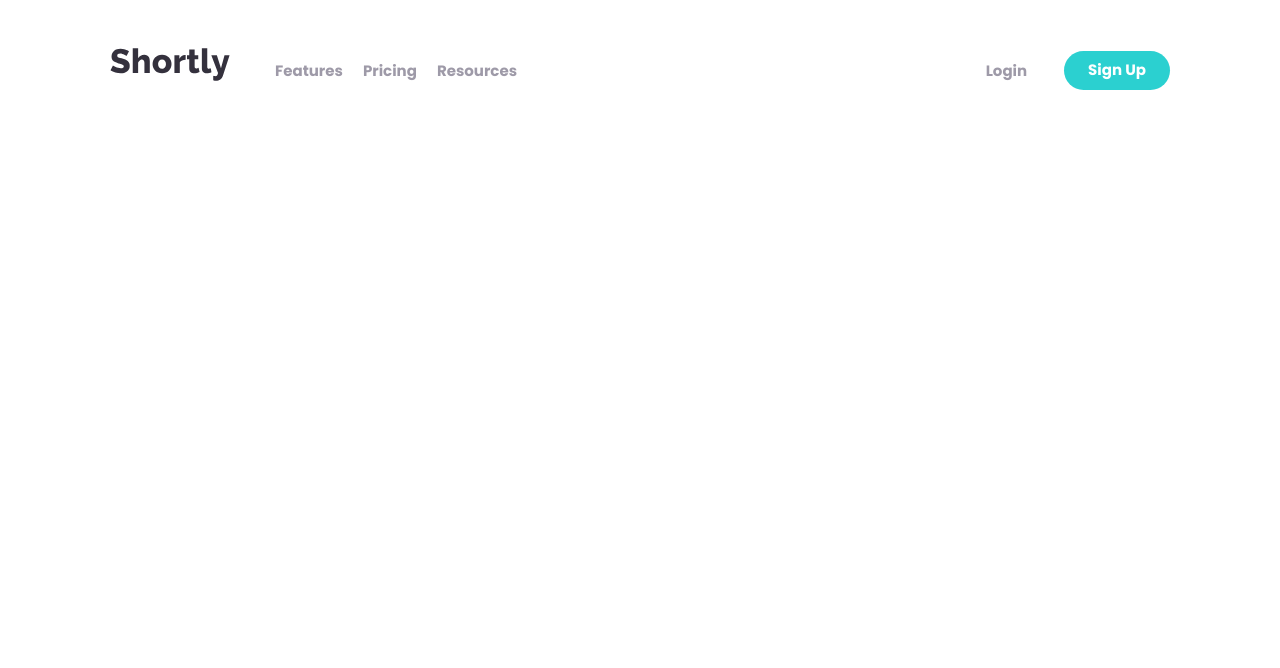
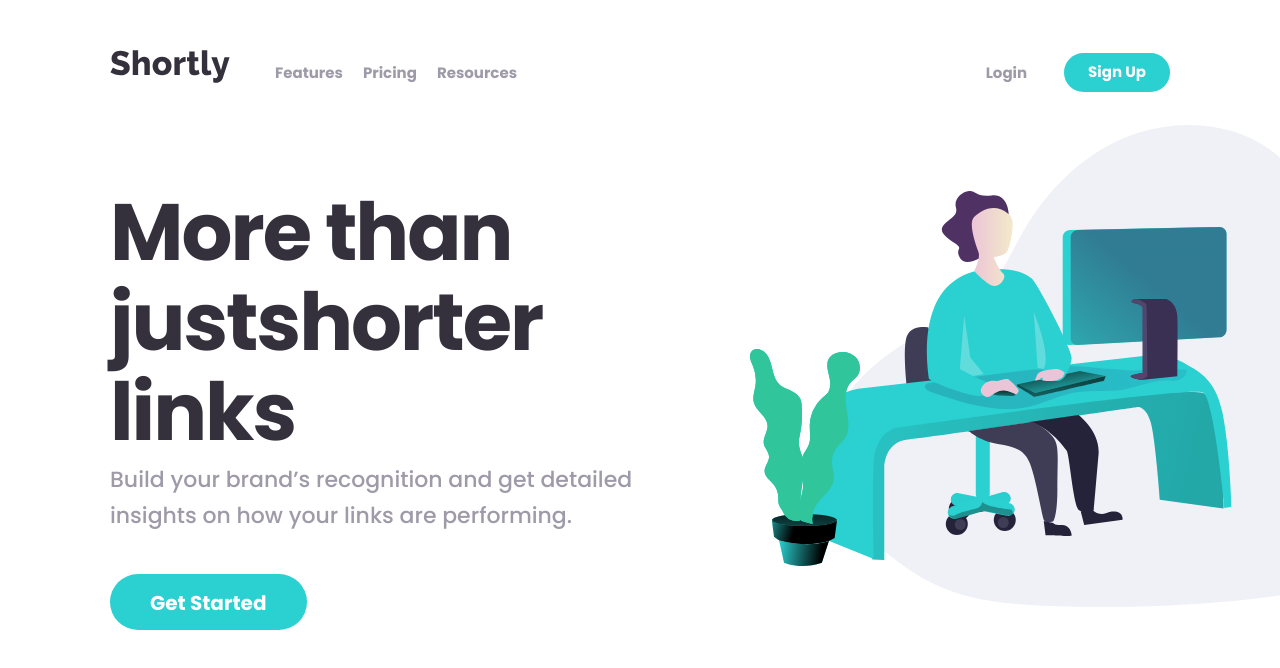
Before and after one commit to HamzaJamol/shj-shortlu-site, a plain HTML site: page index.html in a window 1280 px wide. Drawn offline with Linux system fonts and the light colour scheme; files whose address does not match are found by name.

Commit message:
add hero

```diff
--- a/css/stylees.css
+++ b/css/stylees.css
@@ -75,7 +75,7 @@ img {
   background-color: var(--accent-color);
   color: #fff;
   font-size: 20px;
-  line-height: 1.5;
+  line-height: normal;
   font-weight: bold;
   text-decoration: none;
   text-align: center;
@@ -94,10 +94,16 @@ img {
 }
 
 
+/* MAIN-CONTENT */
+.main-content {
+  flex-grow: 1;
+}
+
+
 /* SITE-HEADER */
 .site-header {
-  padding-top: 48px;
-  padding-bottom: 48xp;
+  padding-top: 50px;
+  padding-bottom: 50xp;
   background-color: #fff;
   font-weight: bold;
   line-height: normal;
@@ -186,8 +192,7 @@ img {
 }
 
 
-
-
+/* BUTTON */
 .button:hover {
   background-color: var(--accent-color-hover);
 }
@@ -215,11 +220,41 @@ img {
 }
 
 
-/* MAIN-CONTENT */
-.main-content {
-  flex-grow: 1;
+/* HERO */
+.hero {
+  padding-top: 92px;
+  padding-bottom: 222px;
+  background-image: url("../img/working_with_computer.svg");
+  background-repeat: no-repeat;
+  background-position: left calc(50% + 476px) top 30px;
+
 }
 
+.hero__inner {
+  max-width: 565px;
+}
+
+.hero__title {
+  margin-top: 0;
+  margin-bottom: 5px;
+  font-size: 80px;
+  line-height: 90px;
+  letter-spacing: -2px;
+  color: var(--text-color-dark);
+}
+
+.hero__text {
+  margin-top: 0;
+  margin-bottom: 40px;
+  font-size: 22px;
+  line-height: 36px;
+}
+
+.button {
+}
+
+.button--big {
+}
 
 
 /* RETINA BG */
--- a/index.html
+++ b/index.html
@@ -38,6 +38,23 @@
     </div>
   </header>
 
+
+  <!-- MAIN-CONTENT -->
+  <main class="main-content">
+    <!-- HERO -->
+    <div class="hero">
+      <div class="container">
+        <div class="hero__inner">
+          <h1 class="hero__title">More than justshorter links</h1>
+          <p class="hero__text">Build your brand’s recognition and get detailed <br> insights on how your links are performing.</p>
+          <a class="button" href="#">Get Started</a>
+        </div>
+      </div>
+    </div>
+  </main>
+
+
+
   <script src="js/main.js"></script>
 </body>
 </html>
```
Also changed, not shown: img/working_with_computer.svg (added).
